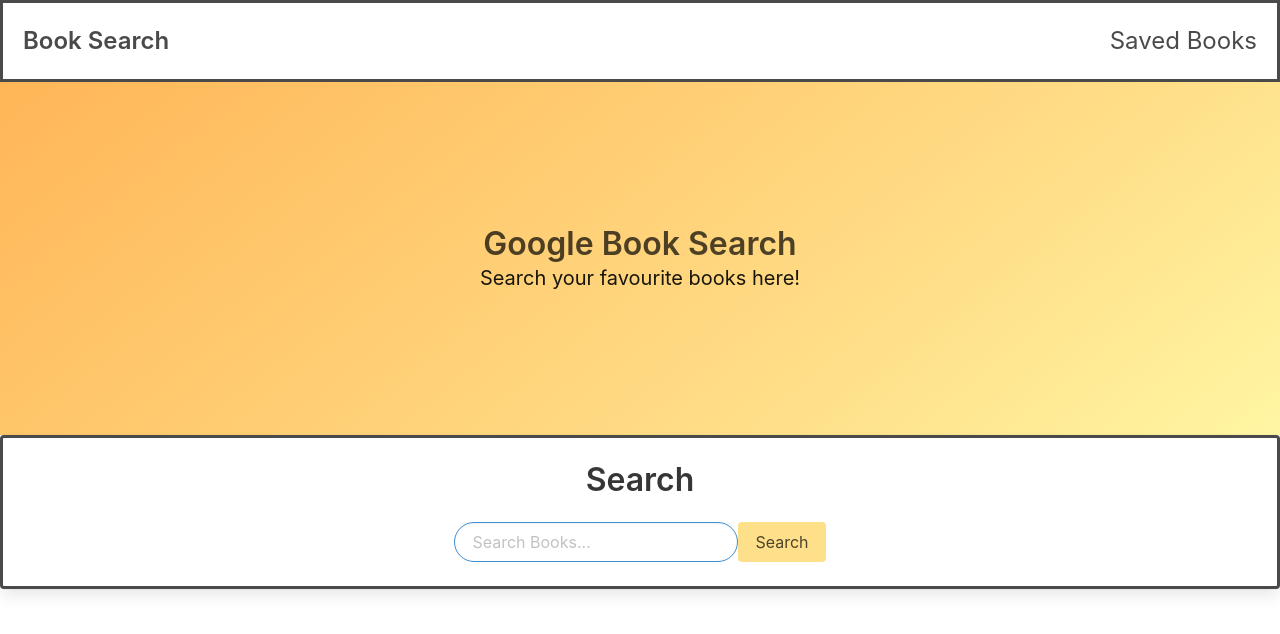
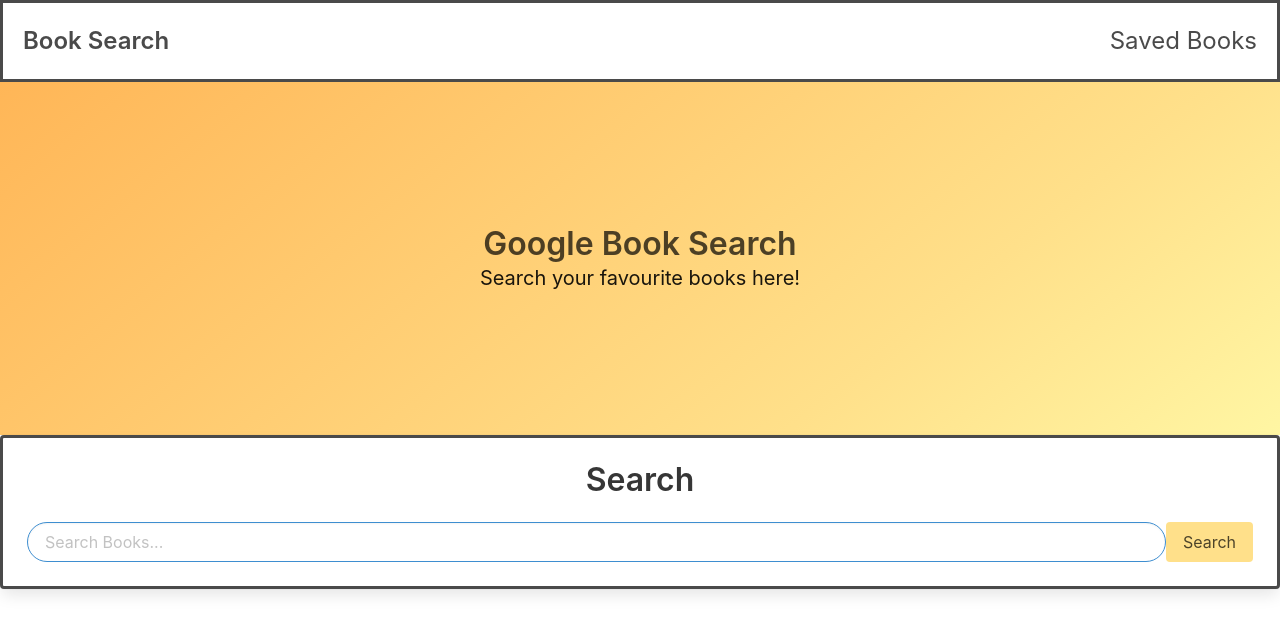
Before and after one commit to Jermayy/GoogleBookSearch, a React (Create React App) app in the folder client/: page / in a window 1280 px wide. Shown: the top 634 px of the page. Built offline with nearby package versions, Linux system fonts and the light colour scheme.

Commit message:
search bar fills container

```diff
--- a/client/src/components/Searchbar/Searchbar.css
+++ b/client/src/components/Searchbar/Searchbar.css
@@ -2,7 +2,7 @@
     border-style: solid;
 }
 
-.searchBar{
-    display: inline-flex;
+.searchBarBox{
+    display: flex;
     justify-content: center;
 }
--- a/client/src/components/Searchbar/Searchbar.js
+++ b/client/src/components/Searchbar/Searchbar.js
@@ -6,9 +6,9 @@
   <div className="card-content">
 <p className="title">Search</p>
 
-    <container className="searchBar">
-        <input put className="input is-rounded is-info" type="text" placeholder="Search Books..."></input>
-        <input className="button is-warning" type="submit" value="Search"></input>
+    <container className="searchBarBox">
+        <input put className="input is-rounded is-info" type="text" placeholder="Search Books..." id="searchBar"></input>
+        <input className="button is-warning" type="submit" value="Search" id="searchButton"></input>
     </container>
   </div>
 
```
